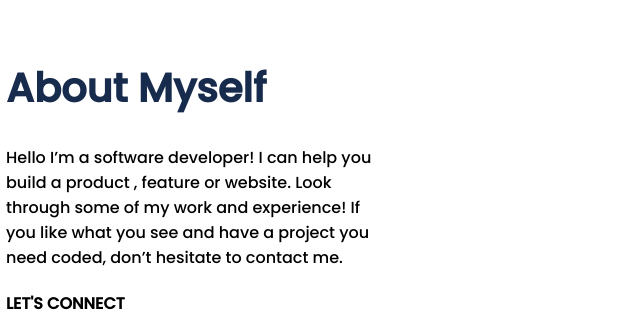
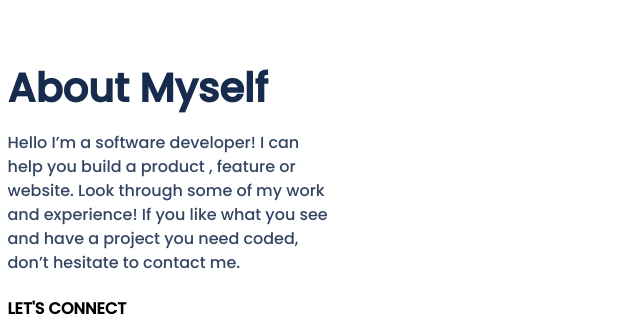
Before and after one commit to Devesh123987/Portfolio, a plain HTML site: page index.html in a window 1280 px wide. Shown: the part 3320-3645 px from the top of the page, without its empty margins (0-640 px from the left). Drawn offline with Linux system fonts and the light colour scheme.

Commit message:
Add style to class summary

```diff
--- a/style.css
+++ b/style.css
@@ -331,3 +331,18 @@ introduction-1 {
   flex-grow: 0;
   color: #172b4d;
 }
+
+.summary {
+  width: 327px;
+  height: 144px;
+  font-family: "Poppins", sans-serif;
+  font-style: normal;
+  font-weight: 400;
+  font-size: 16px;
+  line-height: 24px;
+  margin-top: -15px;
+  padding-top: 1px;
+  flex: none;
+  flex-grow: 0;
+  color: #344563;
+}
```
